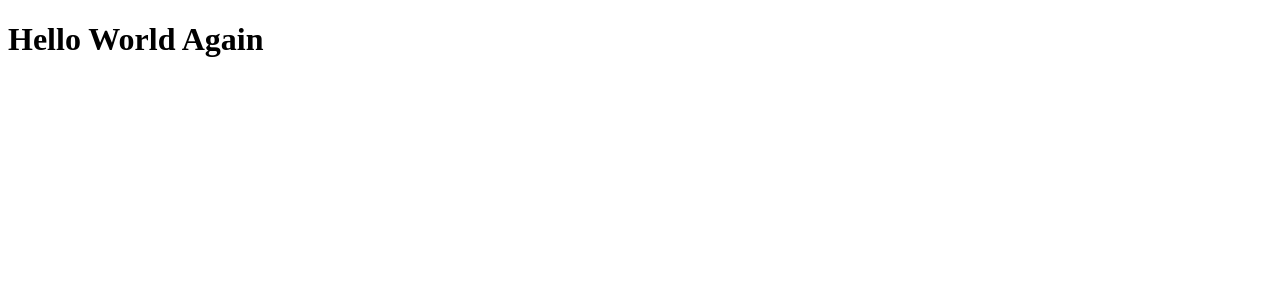
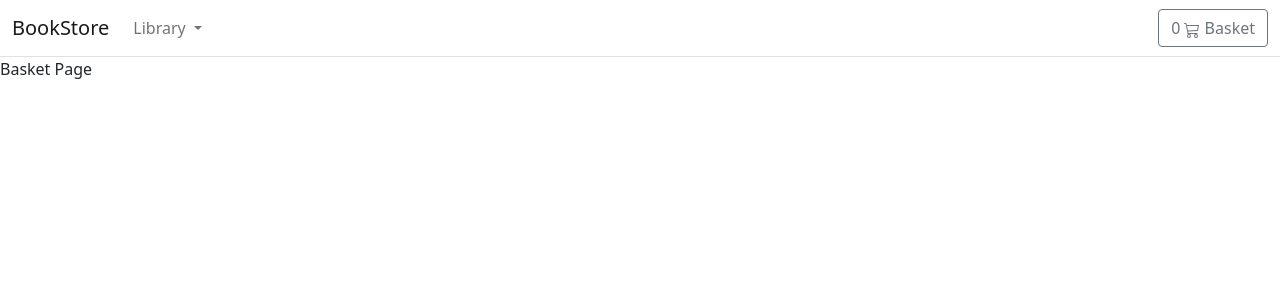
Before and after one commit to Sirojiddin-kh/Ecommerece-Book-Store, a Django app: page /basket/ in a window 1280 px wide. Shown: the top 300 px of the page. Run offline with Django 3.2, Linux system fonts and the light colour scheme; data comes from the database, SQL or seed files in the repository; both versions use the stored data as it was after the commit.

Commit message:
worked with seassion in basket app

```diff
--- a/basket/basket.py
+++ b/basket/basket.py
@@ -0,0 +1,8 @@
+class Basket():
+
+    def __init__(self, request):
+        self.session = request.session
+        basket = self.session.get('skey')
+        if 'skey' is not request.session:
+            basket = self.session['skey'] = {}
+        self.basket = basket
--- /dev/null
+++ b/basket/context_processors.py
@@ -0,0 +1,5 @@
+from .basket import Basket
+
+
+def basket(request):
+    return {'basket': Basket(request)}
--- a/core/settings.py
+++ b/core/settings.py
@@ -45,7 +45,8 @@ TEMPLATES = [
                 'django.template.context_processors.request',
                 'django.contrib.auth.context_processors.auth',
                 'django.contrib.messages.context_processors.messages',
-                'store.context_processors.categories'
+                'store.context_processors.categories',
+                'basket.context_processors.basket'
             ],
         },
     },
--- a/store/context_processors.py
+++ b/store/context_processors.py
@@ -1,4 +1,5 @@
 from . models import Category
+
 
 def categories(request):
     return {
--- a/templates/basket/summary.html
+++ b/templates/basket/summary.html
@@ -1,10 +1,6 @@
-<!DOCTYPE html>
-<html lang="en">
-<head>
-    <meta charset="UTF-8">
-    <title>Title</title>
-</head>
-<body>
-  <h1>Hello World Again</h1>
-</body>
-</html>
+{% extends "store/base.html" %}
+{% load static %}
+{% block title %} Basket Summary {% endblock %}
+{% block content %}
+ Basket Page
+{% endblock %}
--- a/templates/store/base.html
+++ b/templates/store/base.html
@@ -6,9 +6,13 @@
     <meta charset="utf-8" />
     <title>{% block title %}BookStore{% endblock %}</title>
     <meta name="viewport" content="width=device-width, initial-scale=1">
-    <link href="https://cdn.jsdelivr.net/npm/bootstrap@5.0.0-beta1/dist/css/bootstrap.min.css" rel="stylesheet" integrity="sha384-giJF6kkoqNQ00vy+HMDP7azOuL0xtbfIcaT9wjKHr8RbDVddVHyTfAAsrekwKmP1" crossorigin="anonymous">
-    <script src="https://code.jquery.com/jquery-3.5.1.min.js" integrity="sha256-9/aliU8dGd2tb6OSsuzixeV4y/faTqgFtohetphbbj0=" crossorigin="anonymous"></script>
-    <script src="https://cdn.jsdelivr.net/npm/bootstrap@5.0.0-beta1/dist/js/bootstrap.bundle.min.js" integrity="sha384-ygbV9kiqUc6oa4msXn9868pTtWMgiQaeYH7/t7LECLbyPA2x65Kgf80OJFdroafW" crossorigin="anonymous"></script>
+    <link href="https://cdn.jsdelivr.net/npm/bootstrap@5.0.0-beta1/dist/css/bootstrap.min.css" rel="stylesheet"
+        integrity="sha384-giJF6kkoqNQ00vy+HMDP7azOuL0xtbfIcaT9wjKHr8RbDVddVHyTfAAsrekwKmP1" crossorigin="anonymous">
+    <script src="https://code.jquery.com/jquery-3.5.1.min.js"
+        integrity="sha256-9/aliU8dGd2tb6OSsuzixeV4y/faTqgFtohetphbbj0=" crossorigin="anonymous"></script>
+    <script src="https://cdn.jsdelivr.net/npm/bootstrap@5.0.0-beta1/dist/js/bootstrap.bundle.min.js"
+        integrity="sha384-ygbV9kiqUc6oa4msXn9868pTtWMgiQaeYH7/t7LECLbyPA2x65Kgf80OJFdroafW" crossorigin="anonymous">
+    </script>
 </head>
 
 <body>
@@ -37,10 +41,31 @@
                             </ul>
                         </li>
                     </ul>
+                    <a type="button" role="button" href="{% url "basket:basket_summary" %}"
+                        class="btn btn-outline-secondary">
+
+                        {% with total_qty=basket|length %}
+                            <div id="basket-qty" class="d-inline-flex">
+                                {% if total_qty > 0 %}
+                                    {{ total_qty }}
+                                {% else %}
+                                    0
+                                {% endif %}
+                            </div>
+                        {% endwith %}
+
+                        <svg xmlns="http://www.w3.org/2000/svg" width="16" height="16" fill="currentColor"
+                            class="bi bi-cart3" viewBox="0 0 16 16">
+                            <path
+                                d="M0 1.5A.5.5 0 0 1 .5 1H2a.5.5 0 0 1 .485.379L2.89 3H14.5a.5.5 0 0 1 .49.598l-1 5a.5.5 0 0 1-.465.401l-9.397.472L4.415 11H13a.5.5 0 0 1 0 1H4a.5.5 0 0 1-.491-.408L2.01 3.607 1.61 2H.5a.5.5 0 0 1-.5-.5zM3.102 4l.84 4.479 9.144-.459L13.89 4H3.102zM5 12a2 2 0 1 0 0 4 2 2 0 0 0 0-4zm7 0a2 2 0 1 0 0 4 2 2 0 0 0 0-4zm-7 1a1 1 0 1 1 0 2 1 1 0 0 1 0-2zm7 0a1 1 0 1 1 0 2 1 1 0 0 1 0-2z" />
+                        </svg>
+                        Basket
+                    </a>
                 </div>
             </div>
         </nav>
     </header>
     <div id="content">{% block content %} {% endblock %}</div>
 </body>
+
 </html>
```
Also changed, not shown: db.sqlite3.
